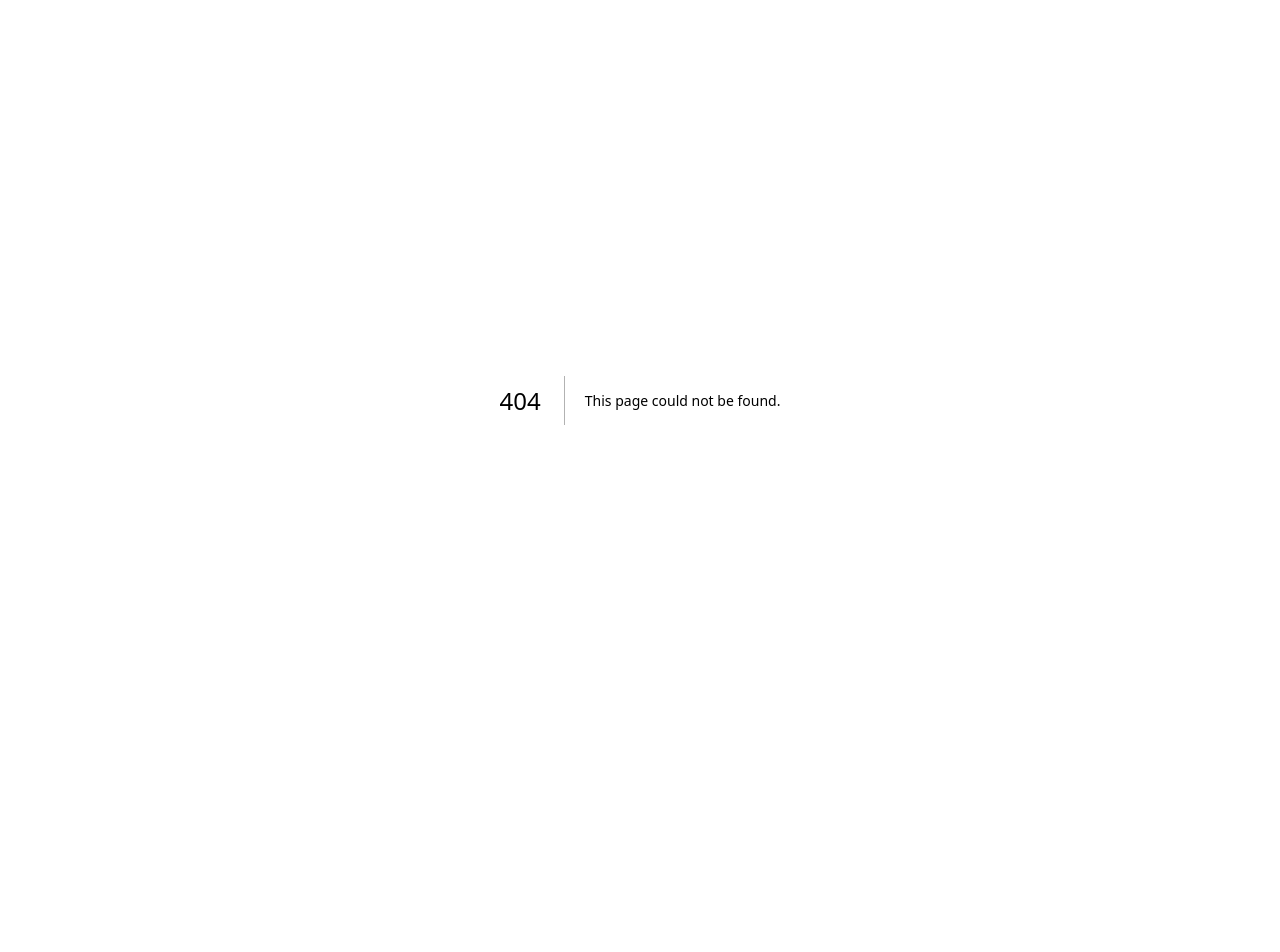
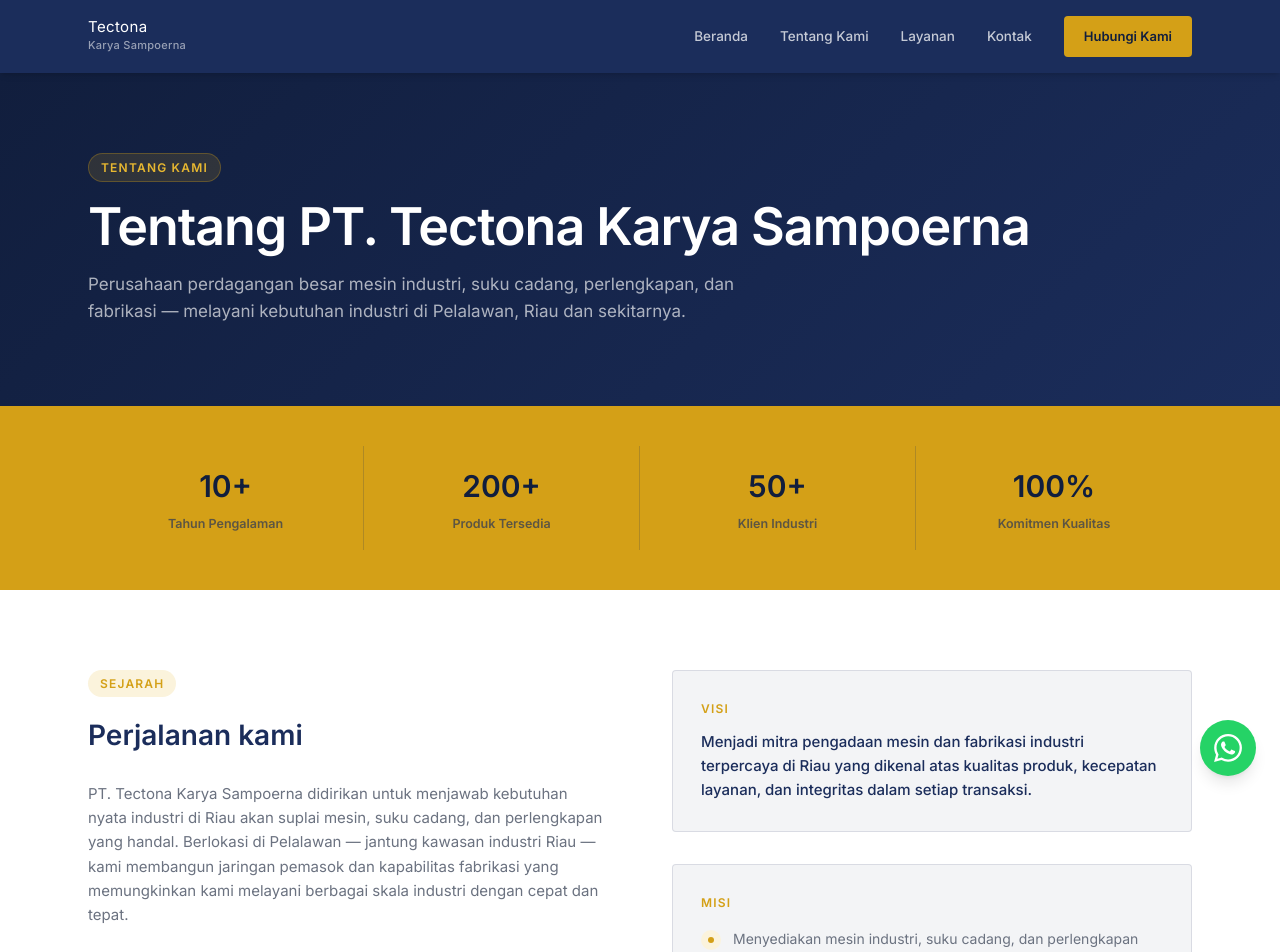
Before and after one commit to ifs20004-itdel/prototype, a Next.js app: page /about in a window 1280 px wide. Before the commit this address had no page. Shown: the top 952 px of the page. Before the commit the page ends 800 px from the top, so only its background shows below. Built offline with nearby package versions, Linux system fonts and the light colour scheme.

Commit message:
feat: about page

```diff
--- /dev/null
+++ b/app/about/AboutPageClient.tsx
@@ -0,0 +1,228 @@
+"use client"
+import Navbar from "@/components/Navbar";
+import Footer from "@/components/Footer";
+import WhatsAppButton from "@/components/WhatsappButton";
+import { aboutPage, aboutSummary, stats } from "@/libs/data_v2";
+
+export default function AboutPage() {
+  return (
+    <main>
+      <Navbar />
+      <section
+        className="py-20"
+        style={{
+          background: "linear-gradient(135deg, var(--navy-dark) 0%, var(--navy) 100%)",
+        }}
+      >
+        <div className="max-w-6xl mx-auto px-6">
+          <div
+            className="inline-block text-[12px] font-bold uppercase tracking-widest mb-4 px-3 py-1 rounded-full"
+            style={{
+              background: "rgba(212,160,23,0.15)",
+              border: "1px solid rgba(212,160,23,0.3)",
+              color: "var(--gold-light)",
+            }}
+          >
+            Tentang Kami
+          </div>
+          <h1
+            className="text-[40px] md:text-[52px] font-bold leading-[1.1] mb-4"
+            style={{
+              color: "white",
+              fontFamily: "var(--font-plus-jakarta)",
+              letterSpacing: "-0.02em",
+            }}
+          >
+            {aboutPage.headline}
+          </h1>
+          <p
+            className="text-[17px] max-w-2xl"
+            style={{ color: "rgba(255,255,255,0.65)" }}
+          >
+            {aboutPage.description}
+          </p>
+        </div>
+      </section>
+
+      <section style={{ background: "var(--gold)" }}>
+        <div className="max-w-6xl mx-auto px-6 py-10 grid grid-cols-2 md:grid-cols-4 gap-0">
+          {stats.map((stat, i) => (
+            <div
+              key={i}
+              className="text-center py-4"
+              style={{
+                borderRight:
+                  i < stats.length - 1 ? "1px solid rgba(27,45,91,0.2)" : "none",
+              }}
+            >
+              <div
+                className="text-[30px] font-bold mb-1"
+                style={{
+                  color: "var(--navy-dark)",
+                  fontFamily: "var(--font-plus-jakarta)",
+                }}
+              >
+                {stat.value}
+              </div>
+              <div
+                className="text-[12.5px] font-semibold"
+                style={{ color: "rgba(27,45,91,0.65)" }}
+              >
+                {stat.label}
+              </div>
+            </div>
+          ))}
+        </div>
+      </section>
+
+      <section className="py-20" style={{ background: "var(--white)" }}>
+        <div className="max-w-6xl mx-auto px-6 grid md:grid-cols-2 gap-16 items-start">
+          <div>
+            <div
+              className="inline-block text-[12px] font-bold uppercase tracking-widest mb-4 px-3 py-1 rounded-full"
+              style={{ background: "var(--gold-pale)", color: "var(--gold)" }}
+            >
+              Sejarah
+            </div>
+            <h2
+              className="text-[28px] font-bold mb-6"
+              style={{
+                color: "var(--navy)",
+                fontFamily: "var(--font-plus-jakarta)",
+              }}
+            >
+              Perjalanan kami
+            </h2>
+            <p
+              className="text-[15px] leading-relaxed"
+              style={{ color: "var(--text-mute)" }}
+            >
+              {aboutPage.history}
+            </p>
+          </div>
+
+          <div className="flex flex-col gap-8">
+            <div
+              className="p-7 rounded-sm"
+              style={{
+                background: "var(--gray-light)",
+                border: "1px solid var(--line)",
+              }}
+            >
+              <div
+                className="text-[12px] font-bold uppercase tracking-widest mb-3"
+                style={{ color: "var(--gold)" }}
+              >
+                Visi
+              </div>
+              <p
+                className="text-[15px] leading-relaxed font-medium"
+                style={{ color: "var(--navy)" }}
+              >
+                {aboutPage.vision}
+              </p>
+            </div>
+
+            <div
+              className="p-7 rounded-sm"
+              style={{
+                background: "var(--gray-light)",
+                border: "1px solid var(--line)",
+              }}
+            >
+              <div
+                className="text-[12px] font-bold uppercase tracking-widest mb-4"
+                style={{ color: "var(--gold)" }}
+              >
+                Misi
+              </div>
+              <ul className="flex flex-col gap-3">
+                {aboutPage.mission.map((item, i) => (
+                  <li key={i} className="flex items-start gap-3">
+                    <div
+                      className="w-5 h-5 rounded-full flex items-center justify-center flex-shrink-0 mt-0.5"
+                      style={{ background: "var(--gold-pale)" }}
+                    >
+                      <div
+                        className="w-1.5 h-1.5 rounded-full"
+                        style={{ background: "var(--gold)" }}
+                      />
+                    </div>
+                    <p
+                      className="text-[14px] leading-relaxed"
+                      style={{ color: "var(--text-mute)" }}
+                    >
+                      {item}
+                    </p>
+                  </li>
+                ))}
+              </ul>
+            </div>
+          </div>
+        </div>
+      </section>
+
+      <section className="py-20" style={{ background: "var(--gray-light)" }}>
+        <div className="max-w-6xl mx-auto px-6">
+          <div className="text-center mb-12">
+            <div
+              className="inline-block text-[12px] font-bold uppercase tracking-widest mb-4 px-3 py-1 rounded-full"
+              style={{ background: "var(--gold-pale)", color: "var(--gold)" }}
+            >
+              Nilai Perusahaan
+            </div>
+            <h2
+              className="text-[30px] font-bold"
+              style={{
+                color: "var(--navy)",
+                fontFamily: "var(--font-plus-jakarta)",
+              }}
+            >
+              Yang kami pegang teguh
+            </h2>
+          </div>
+          <div className="grid md:grid-cols-3 gap-6">
+            {aboutSummary.values.map((v, i) => (
+              <div
+                key={i}
+                className="p-8 rounded-sm text-center"
+                style={{
+                  background: "var(--white)",
+                  border: "1px solid var(--line)",
+                }}
+              >
+                <div
+                  className="w-14 h-14 rounded-full flex items-center justify-center mx-auto mb-5"
+                  style={{ background: "var(--gold-pale)" }}
+                >
+                  <div
+                    className="w-4 h-4 rounded-full"
+                    style={{ background: "var(--gold)" }}
+                  />
+                </div>
+                <h3
+                  className="text-[18px] font-bold mb-3"
+                  style={{
+                    color: "var(--navy)",
+                    fontFamily: "var(--font-plus-jakarta)",
+                  }}
+                >
+                  {v.title}
+                </h3>
+                <p
+                  className="text-[14px] leading-relaxed"
+                  style={{ color: "var(--text-mute)" }}
+                >
+                  {v.desc}
+                </p>
+              </div>
+            ))}
+          </div>
+        </div>
+      </section>
+
+      <Footer />
+      <WhatsAppButton />
+    </main>
+  );
+}
--- /dev/null
+++ b/app/about/page.tsx
@@ -0,0 +1,11 @@
+import type { Metadata } from "next";
+import AboutPageClient from "./AboutPageClient";
+
+export const metadata: Metadata = {
+  title: "Tentang Kami — PT. Tectona Karya Sampoerna",
+  description: "Mengenal lebih jauh PT. Tectona Karya Sampoerna — sejarah, visi, misi, dan nilai-nilai perusahaan kami.",
+};
+
+export default function AboutPage() {
+  return <AboutPageClient />;
+}
--- a/app/layout.tsx
+++ b/app/layout.tsx
@@ -24,21 +24,19 @@
 });
 
 export const metadata: Metadata = {
-  title: "Website Prototype — Version 1.0",
+  title: "PT. Tectona Karya Sampoerna — Mitra Bisnis Terpercaya di Riau",
   description:
-    "Lorem ipsum dolor sit amet, consectetur adipiscing elit. Phasellus elementum ipsum felis, at blandit nunc finibus eget.",
+    "PT. Tectona Karya Sampoerna adalah perusahaan jasa dan trading yang berkomitmen memberikan solusi profesional dan berintegritas untuk industri di Pelalawan, Riau.",
   keywords: [
-    "earphone",
-    "speaker portabel",
-    "DAC",
-    "audio interface",
-    "perangkat audio",
-    "Jakarta",
+    "Tectona Karya Sampoerna",
+    "perusahaan Pelalawan",
+    "kontraktor Riau",
+    "trading Riau",
+    "jasa bisnis Pelalawan",
   ],
   openGraph: {
-    title: "Website Prototype — Version 1.0",
-    description:
-      "Lorem ipsum dolor sit amet, consectetur adipiscing elit. Phasellus elementum ipsum felis, at blandit nunc finibus eget.",
+    title: "PT. Tectona Karya Sampoerna",
+    description: "Mitra bisnis terpercaya untuk industri di Riau.",
     type: "website",
     locale: "id_ID",
   },
--- a/components/Hero.tsx
+++ b/components/Hero.tsx
@@ -30,6 +30,7 @@
 
       <div className="relative max-w-6xl mx-auto px-6 py-24 w-full">
         <div className="max-w-3xl">
+          {/* Eyebrow */}
           <div
             className="inline-flex items-center gap-2 px-3 py-1.5 rounded-full text-[12px] font-semibold uppercase tracking-widest mb-8"
             style={{
--- a/components/Navbar.tsx
+++ b/components/Navbar.tsx
@@ -1,5 +1,4 @@
 import Link from "next/link";
-import Image from "next/image";
 import { useState } from "react";
 import { siteConfig, navLinks } from "@/libs/data_v2";
 
```
